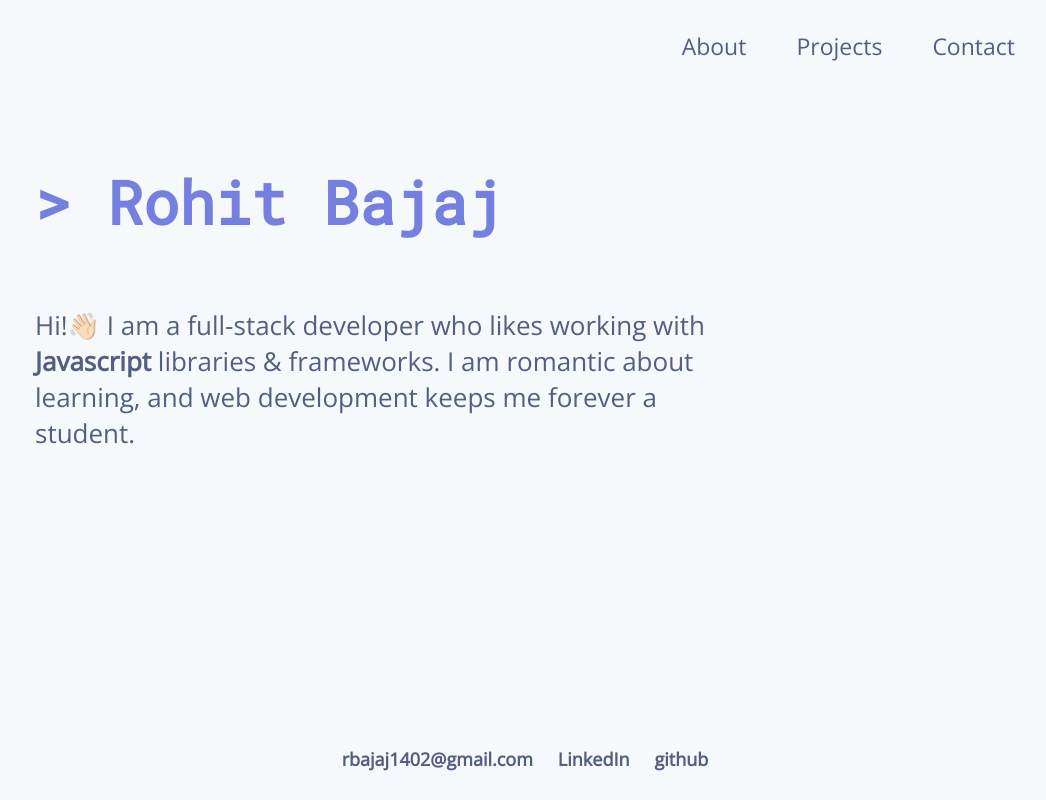
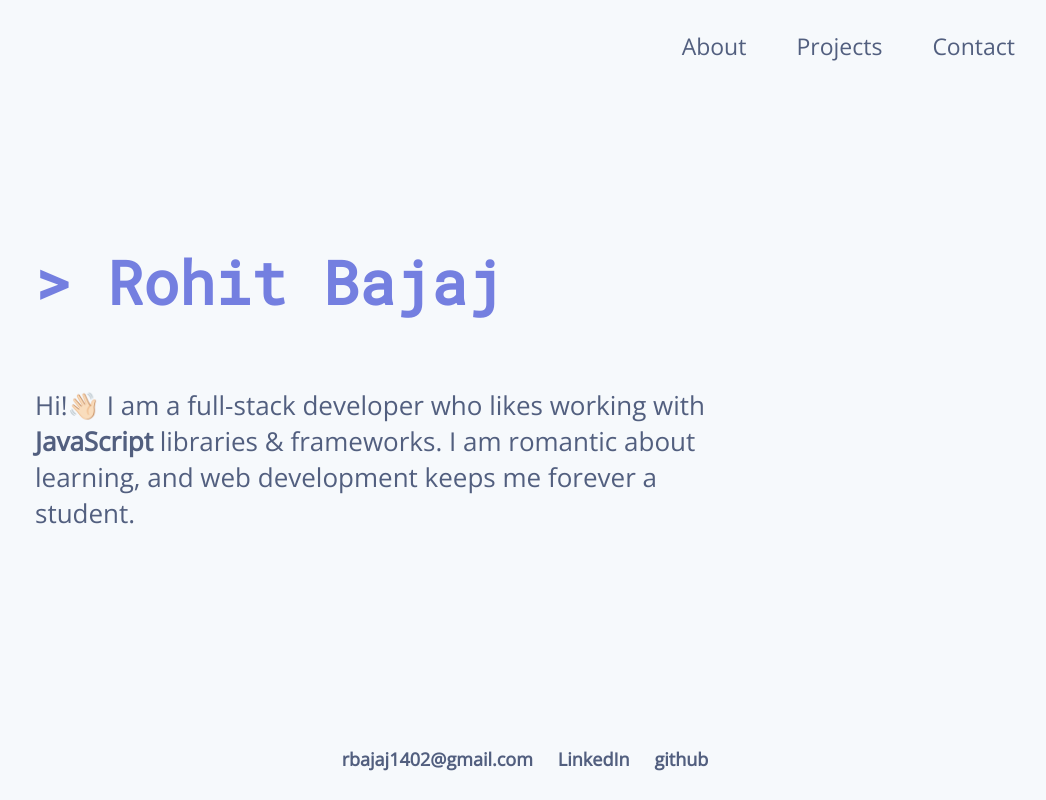
Before and after one commit to rbajaj1997/my-portfolio, a React (Create React App) app: page / in a window 1280 px wide. Shown: the whole page, without its empty margins (115-1161 px from the left). Built offline with nearby package versions, Linux system fonts and the light colour scheme.

Commit message:
Styling changes and updating gitignore file

```diff
--- a/src/components/Home.js
+++ b/src/components/Home.js
@@ -13,7 +13,7 @@ export default function Home() {
             👋🏻
           </span>{" "}
           I am a full-stack developer who likes working with{" "}
-          <strong>Javascript</strong> libraries & frameworks. I am romantic
+          <strong>JavaScript</strong> libraries & frameworks. I am romantic
           about learning, and web development keeps me forever a student.
         </div>
       </div>
--- a/src/scss/_hero.scss
+++ b/src/scss/_hero.scss
@@ -1,18 +1,9 @@
 .hero-container {
   flex: 1 0 auto;
-
-    @include respond(tab-port) {
   margin-top: 8rem;
 }
 
-    @include respond(ipad-pro) {
-        margin-top: 25rem;
-    }
-}
-
-
 .hero {
-    //border: 3px solid black;
   display: flex;
   flex-direction: column;
   justify-content: space-between;
@@ -23,7 +14,7 @@
     font-weight: 600;
     color: $purple;
     padding-bottom: 5rem;
-        font-family: 'Roboto Mono', monospace;
+    font-family: "Roboto Mono", monospace;
 
     @include respond(phone) {
       font-size: 4.5rem;
--- a/src/scss/_navbar.scss
+++ b/src/scss/_navbar.scss
@@ -5,7 +5,6 @@
   margin-bottom: 10rem;
 
   &__logo {
-
     @include respond(phone) {
       margin-bottom: 2rem;
     }
```
Also changed, not shown: 50 other files (tests, documents, lock files or other folders). Lines whose indentation alone changed are shown as unchanged.
